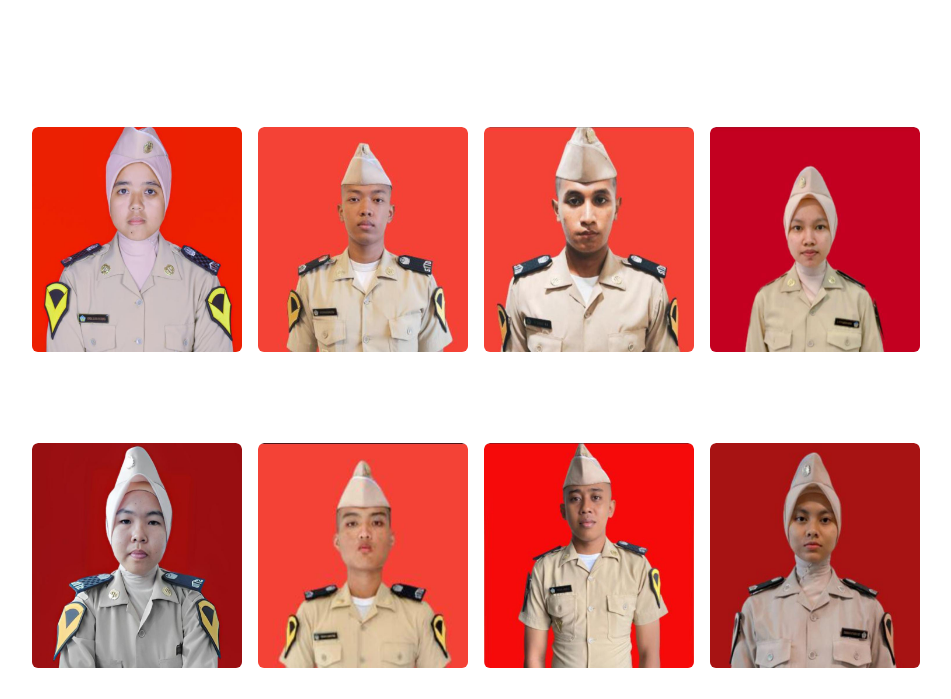
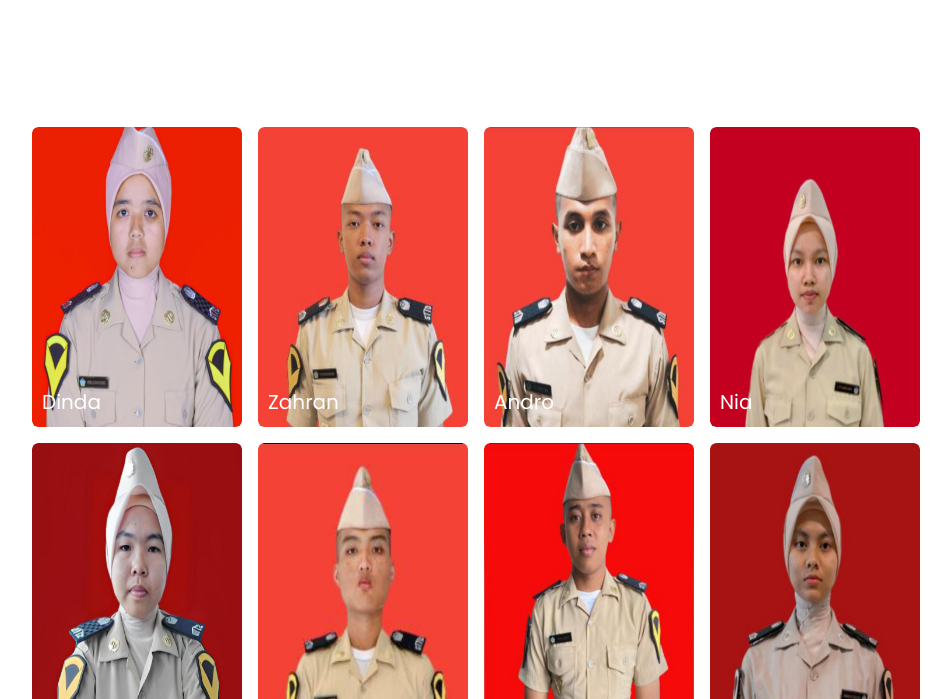
Before and after one commit to Aditya-Zahran-MS/GALLERY_MTJ1.7, a plain HTML site: page index.html in a window 1280 px wide. Shown: the part 101-800 px from the top of the page, without its empty margins (164-1115 px from the left). Drawn offline with nearby package versions, Linux system fonts and the light colour scheme.

Commit message:
Update style.css

```diff
--- a/style.css
+++ b/style.css
@@ -58,7 +58,7 @@
   margin: 8px;
 }
 .images .image-box img {
-  height: 75%;
+  height: 100%;
   width: 100%;
   border-radius: 6px;
   transition: transform 0.2s linear;
@@ -71,7 +71,7 @@
   bottom: 10px;
   left: 10px;
   color: #fff;
-  font-size: 12px;
+  font-size: 20px;
   font-weight: 400;
   text-transform: capitalize;
 }
```
